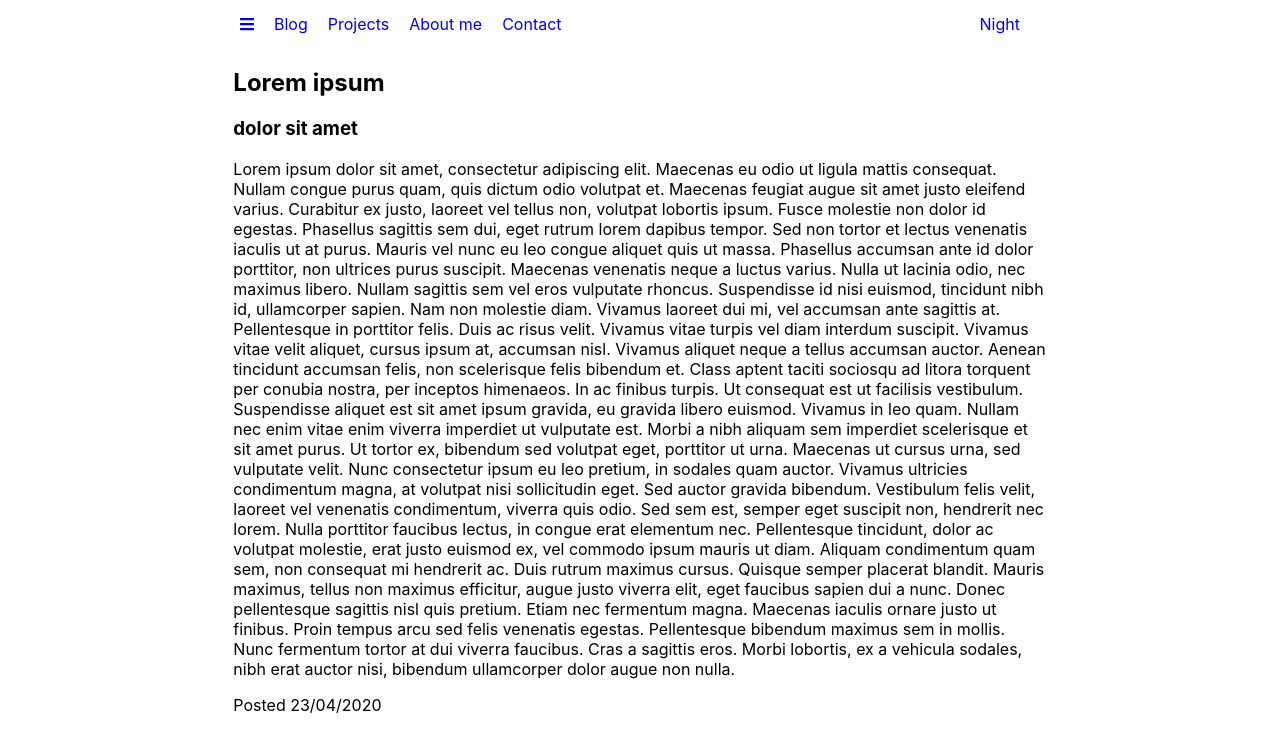
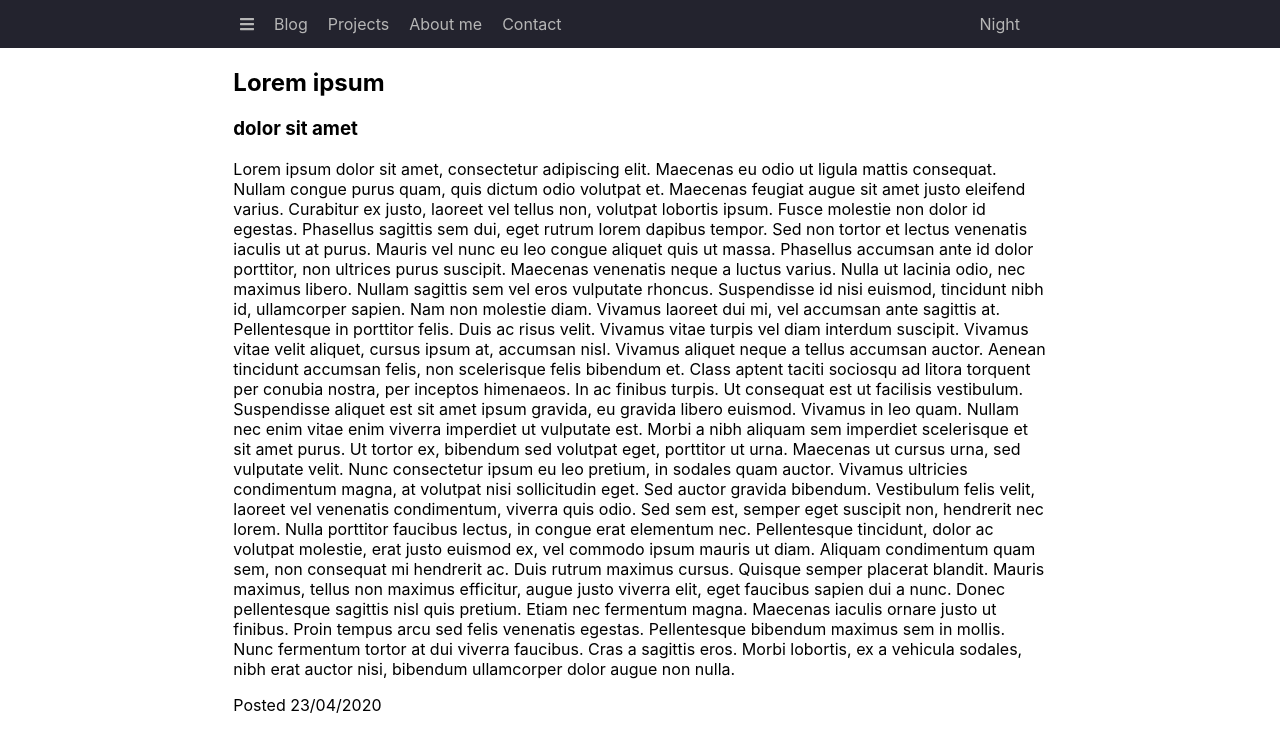
Before and after one commit to sgq995/sgq995.github.io, a React (Create React App) app: page / in a window 1280 px wide. Shown: the top 752 px of the page. Built offline with nearby package versions, Linux system fonts and the light colour scheme.

Commit message:
feat: Added colors to navbar

```diff
--- a/src/Nav.css
+++ b/src/Nav.css
@@ -2,7 +2,8 @@
     padding: 0 10vw;
     width: 80vw;
     height: 3rem;
-    /* background-color: var(--bg-primary); */
+    background-color: var(--bg-primary);
+    color: var(--fg-primary);
 }
 
 .navbar-content {
@@ -33,5 +34,10 @@
 }
 
 .nav-link {
+    color: var(--text-primary);
     text-decoration: none;
 }
+
+.nav-link:hover {
+    color: var(--text-secondary);
+}
```
